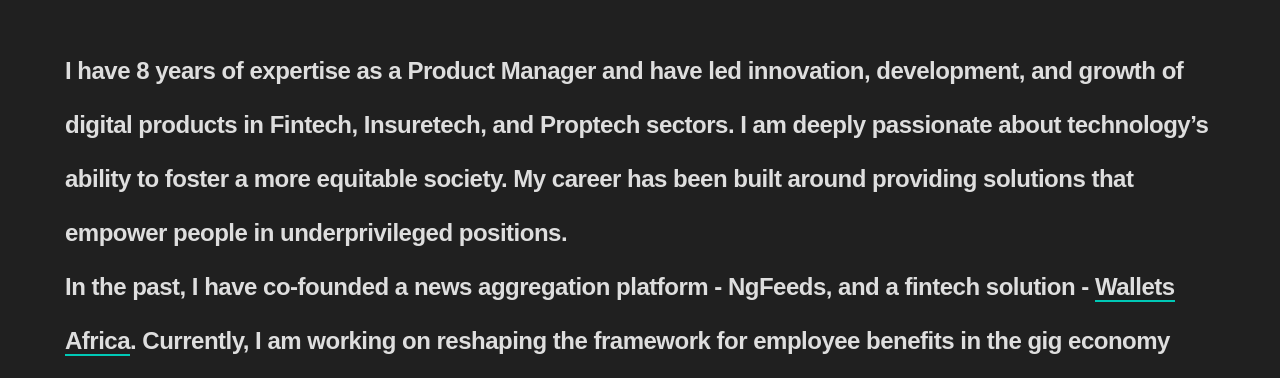
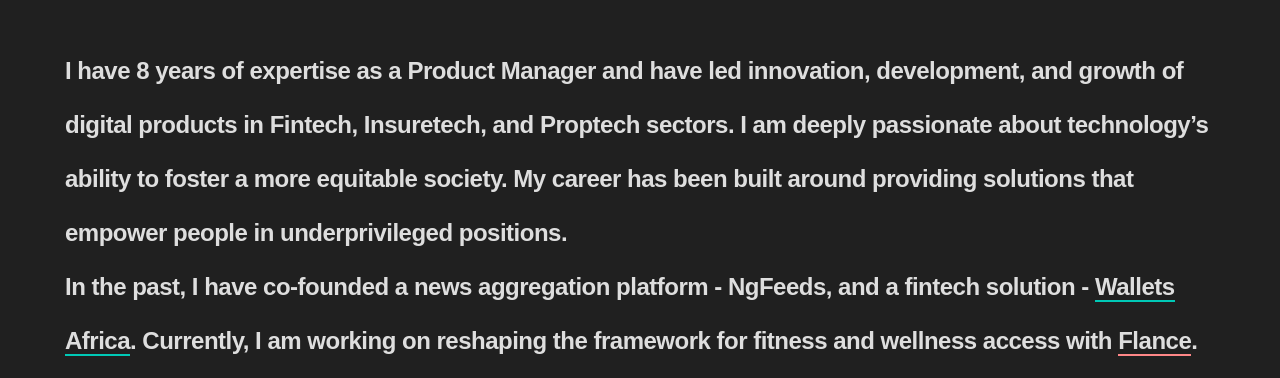
Before and after one commit to Seanweazy/elegboja.me, a plain HTML site: page index.html in a window 1280 px wide. Shown: the part 563-941 px from the top of the page. Drawn offline with Linux system fonts and the light colour scheme; a script that the page names is missing.

Commit message:
Update gig economy text to focus on wellness

```diff
--- a/index.html
+++ b/index.html
@@ -39,7 +39,7 @@
             </div>
                 <p class="text">
                  I have 8 years of expertise as a Product Manager and have led innovation, development, and growth of digital products in Fintech, Insuretech, and Proptech sectors. I am deeply passionate about technology’s ability to foster a more equitable society. My career has been built around providing solutions that empower people in underprivileged positions.<br>
-                 In the past, I have co-founded a news aggregation platform - NgFeeds, and a fintech solution - <a href="https://www.wallets.africa/" class="wallets">Wallets Africa</a>. Currently, I am working on reshaping the framework for employee benefits in the gig economy with <a href="https://www.flanceapp.com" class="flance">Flance</a>.
+                 In the past, I have co-founded a news aggregation platform - NgFeeds, and a fintech solution - <a href="https://www.wallets.africa/" class="wallets">Wallets Africa</a>. Currently, I am working on reshaping the framework for fitness and wellness access with <a href="https://www.flanceapp.com" class="flance">Flance</a>.
                  Off-work, I enjoy writing short sentimental articles, fondling with immersive technology, learning about deep-space, discussing religion, politics, rap, football and of course, playing FIFA and Call of Duty.
                 </p>
         </div>
```
